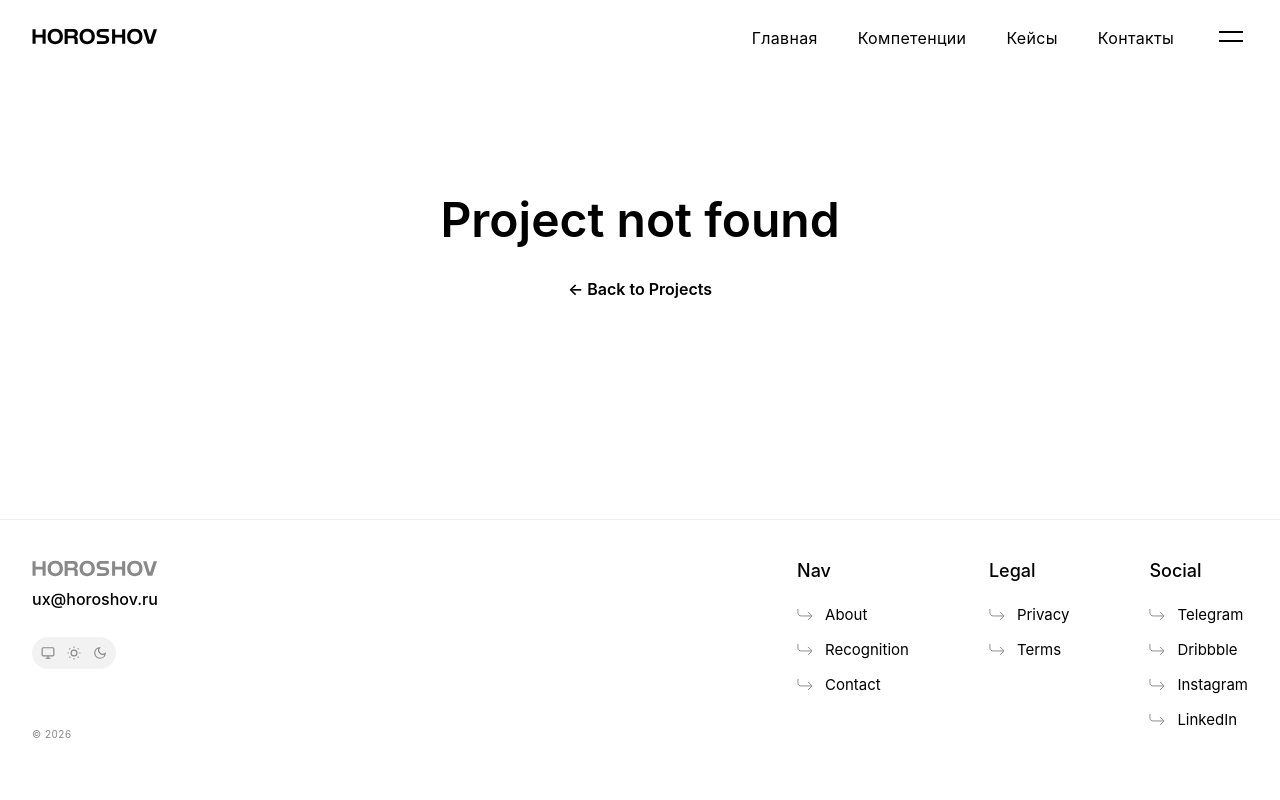
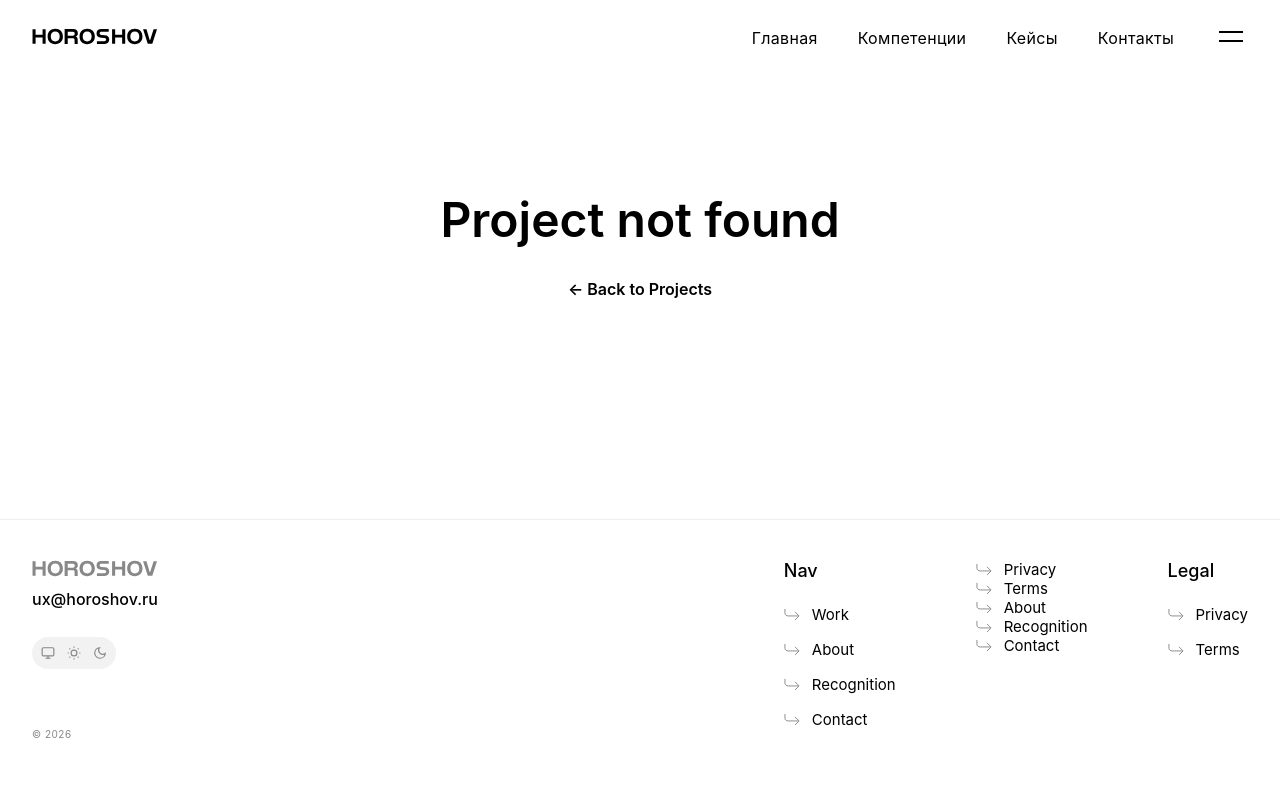
Before and after one commit to Horoshov/my-portfolio, a React (Vite) app: page /project/1 in a window 1280 px wide. Before the commit this address had no page. Shown: the top 800 px of the page. Built offline with nearby package versions, Linux system fonts and the light colour scheme.

Commit message:
Finish updating footer links with trailing slashes

```diff
--- a/src/components/Footer.jsx
+++ b/src/components/Footer.jsx
@@ -37,7 +37,14 @@ const Footer = () => {
         <div className={styles.footerMenuWrapper}>
           <div className={styles.footerLinkList}>
             <div className={styles.footerSectionTitle}>Nav</div>
-            <FooterLink to="/about" label="About" styles={styles} />
+              <FooterLink to={normalizePath("/projects")} label="Work" styles={styles} />
+              <FooterLink to={normalizePath("/about")} label="About" styles={styles} />
+              <FooterLink to={normalizePath("/recognition")} label="Recognition" styles={styles} />
+              <FooterLink to={normalizePath("/contact")} label="Contact" styles={styles} />
+            </div>
+            <div className={styles.footerLinksColumn}>
+              <FooterLink to={normalizePath("/privacy-policy")} label="Privacy" styles={styles} />
+              <FooterLink to={normalizePath("/terms-and-conditions")} label="Terms" styles={styles} />            <FooterLink to="/about" label="About" styles={styles} />
             <FooterLink to="/recognition" label="Recognition" styles={styles} />
             <FooterLink to="/contact" label="Contact" styles={styles} />
           </div>
```
Also changed, not shown: src/pages/Articles.jsx (deleted, +0 -16 lines).
